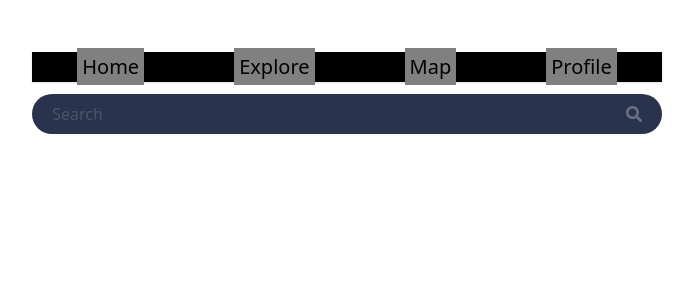
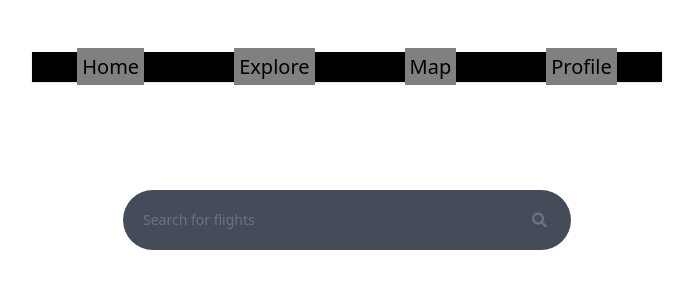
Before and after one commit to nklloyd/AIR, a React (Vite) app: page / in a window 1280 px wide. Shown: the top 300 px of the page, without its empty margins (293-986 px from the left). Built offline with nearby package versions, Linux system fonts and the light colour scheme.

Commit message:
Working on home page, search bar is in progress

```diff
--- a/src/index.css
+++ b/src/index.css
@@ -7,7 +7,7 @@
 
   color-scheme: light dark;
   color: rgba(255, 255, 255, 0.87);
-  background-color: #242424;
+  background-color: #090A0D;
 
   font-synthesis: none;
   text-rendering: optimizeLegibility;
--- a/src/pages/Home.tsx
+++ b/src/pages/Home.tsx
@@ -1,12 +1,19 @@
-import React from 'react'
 import { FaSearch } from 'react-icons/fa'
 
 export function Home() {
     return (
-        <form className='bg-[#29334D] p-2 rounded-full flex items-center'>
-            <input type='text' placeholder='Search'
-            className='bg-transparent focus:outline-none w-24 sm:w-64 ml-3 mr-auto placeholder-gray-600'/>
-            <FaSearch className='text-gray-500 mr-3' />
-        </form>
+        <div className='bg-transparent h-screen'>
+            <div className="pt-16 sm:pt-20 md:pt-24">
+                <form className='bg-[#454C59] p-3 rounded-full flex items-center max-w-md mx-auto'>
+                    <input
+                        type="search"
+                        id="default-search"
+                        placeholder='Search for flights'
+                        className="bg-transparent focus:outline-none block w-full p-2 text-sm text-gray-400 placeholder-gray-500"
+                    />
+                    <FaSearch className='text-gray-500 mr-3' />
+                </form>
+            </div>
+        </div>
     )
 }
```
